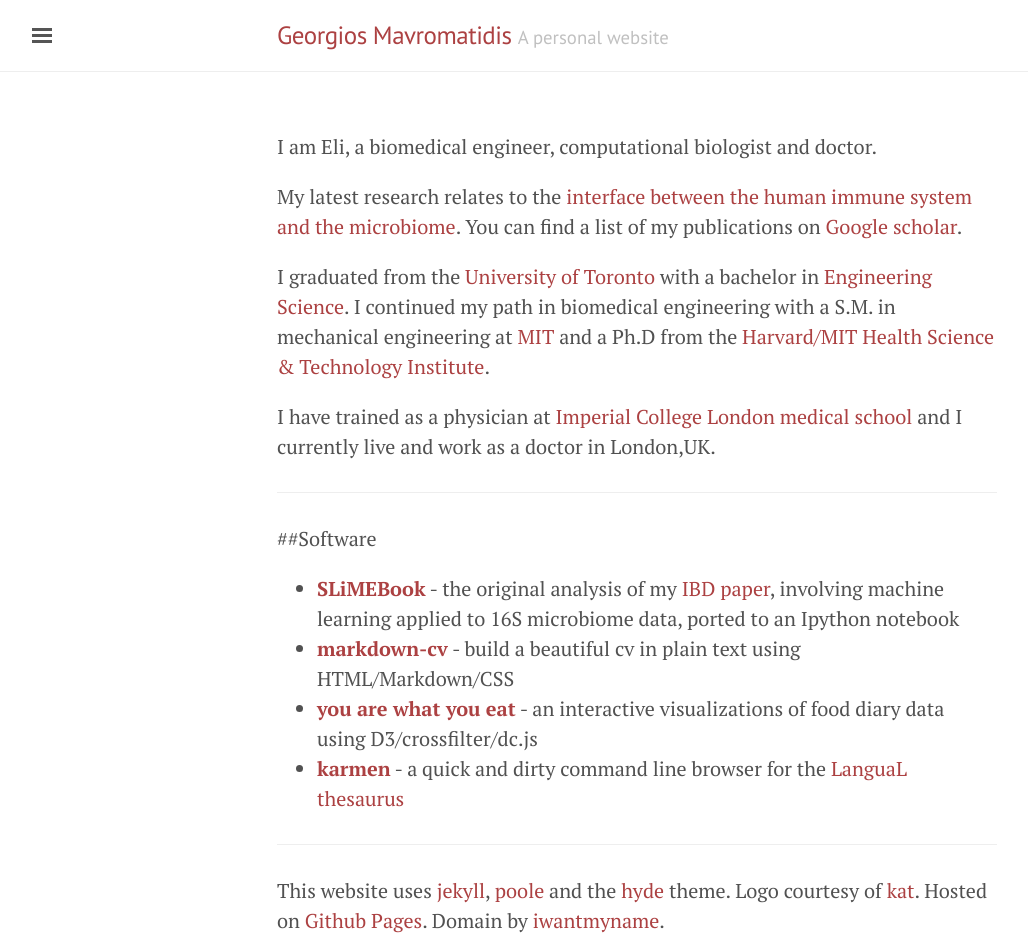
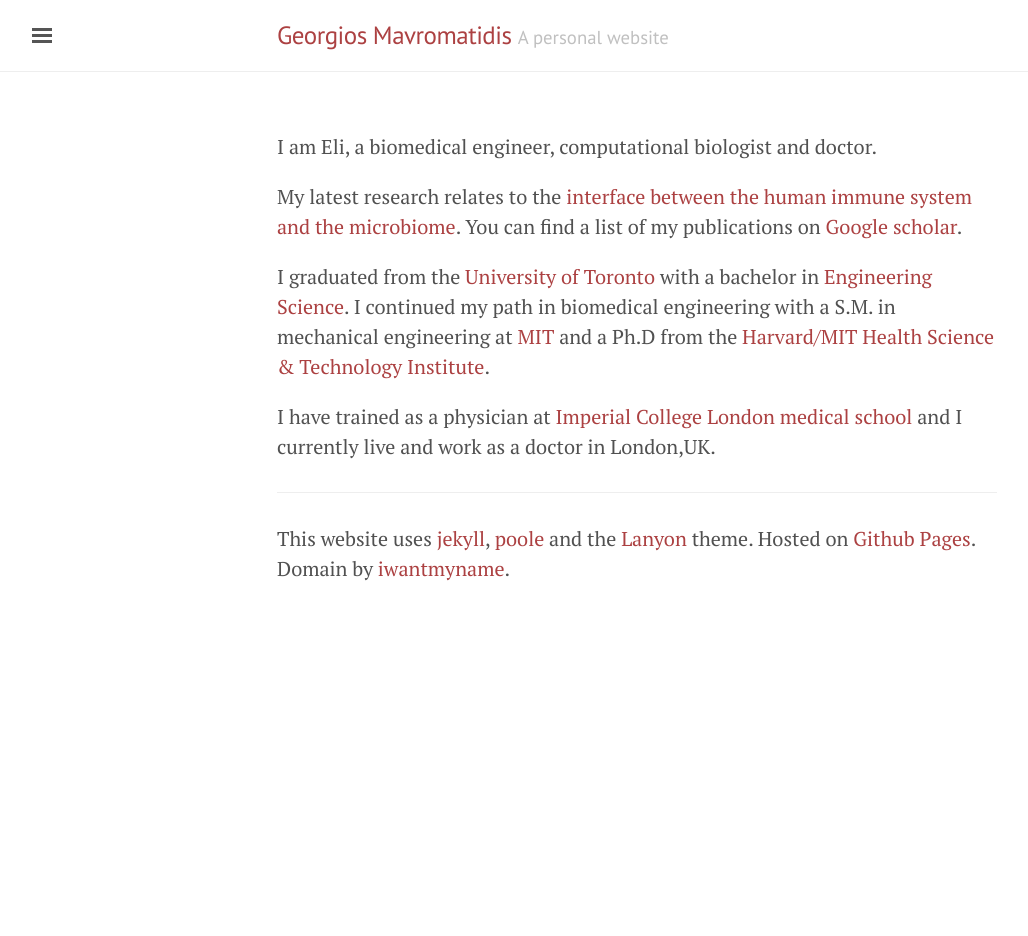
Before and after one commit to gmavrom33/gmavrom.github.io, a Jekyll site: the page built from index.md, in a window 1280 px wide. Shown: the whole page, without its empty margins (3-1031 px from the left). Built offline with Jekyll 4.4.1, drawn with Linux system fonts in a browser that asks for light colours; after the commit the page ends 900 px from its top, so only the background shows below that.

Commit message:
Updated index.md page

```diff
--- a/index.md
+++ b/index.md
@@ -10,15 +10,6 @@
 I graduated from the [University of Toronto][] with a bachelor in [Engineering Science][]. I continued my path in biomedical engineering with a S.M. in mechanical engineering at [MIT][] and a Ph.D from the [Harvard/MIT Health Science & Technology Institute][].
 
 I have trained as a physician at [Imperial College London medical school][] and I currently live and work as a doctor in London,UK.
-
-***
-
-##Software
-
-- [**SLiMEBook**](http://nbviewer.ipython.org/github/elipapa/SLiMEbook/blob/master/SLiMEbook.ipynb) - the original analysis of my [IBD paper](http://journals.plos.org/plosone/article?id=10.1371/journal.pone.0039242), involving machine learning applied to 16S microbiome data, ported to an Ipython notebook
-- [**markdown-cv** ](https://elipapa.github.io/markdown-cv/)- build a beautiful cv in plain text using HTML/Markdown/CSS
-- [**you are what you eat**](https://elipapa.github.io/youarewhatyoueat/) - an interactive visualizations of food diary data using D3/crossfilter/dc.js
-- [**karmen**](https://github.com/elipapa/karmen) - a quick and dirty command line browser for the [LanguaL thesaurus](http://www.langual.org/langual_Thesaurus.asp)
 
 <!--
 ***
@@ -34,7 +25,7 @@
 
 <div class="footer">
 	<hr>
-         This website uses <a href="http://jekyllrb.com/">jekyll</a>, <a href="http://getpoole.com">poole</a> and the <a href="http://hyde.getpoole.com/">hyde</a> theme. Logo courtesy of <a href="http://katlab.github.com">kat</a>.
+         This website uses <a href="http://jekyllrb.com/">jekyll</a>, <a href="http://getpoole.com">poole</a> and the <a href="http://lanyon.getpoole.com/">Lanyon</a> theme.
          Hosted on <a href="https://pages.github.com/">Github Pages</a>. Domain by <a href="https://iwantmyname.com">iwantmyname</a>.
  </div>
 
```
